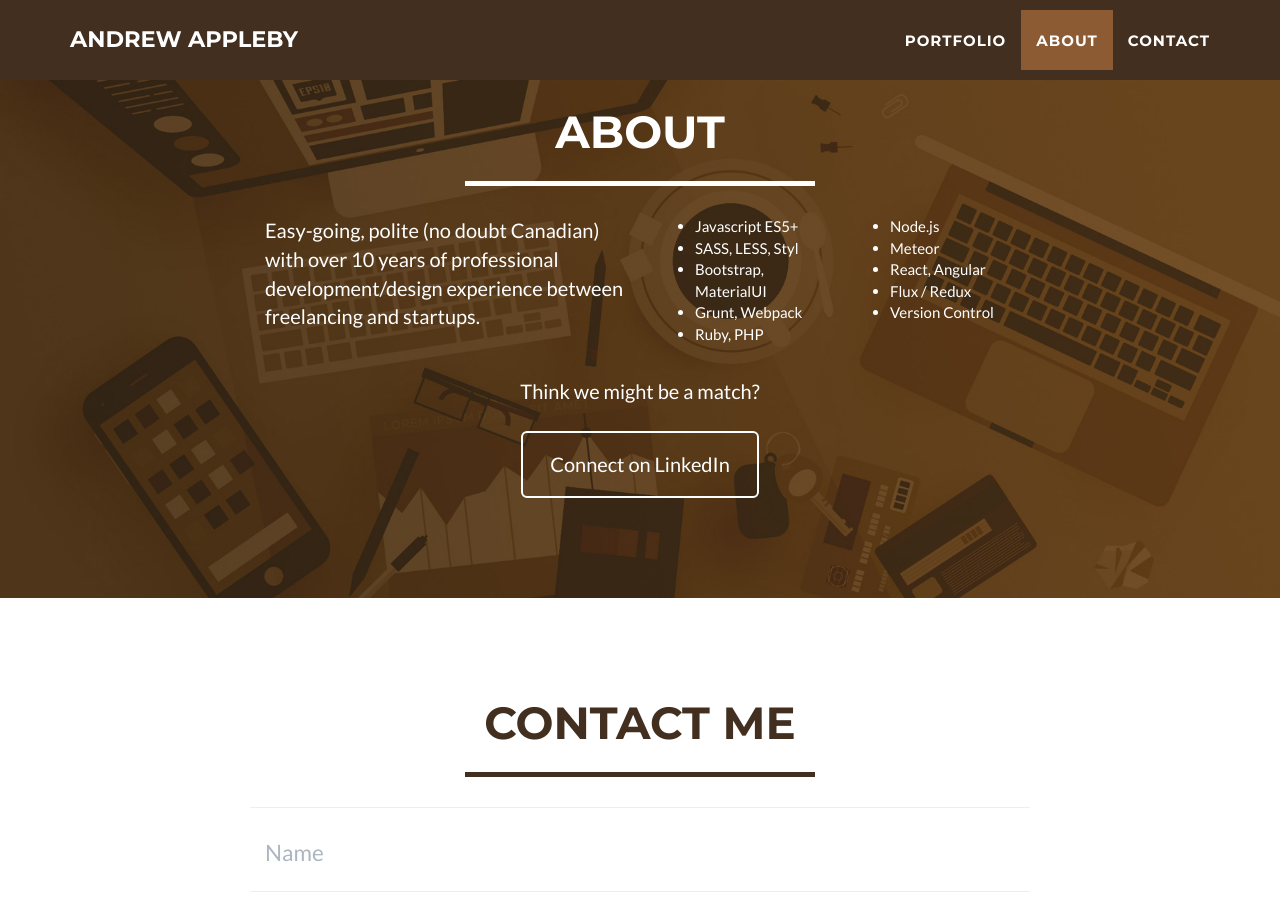
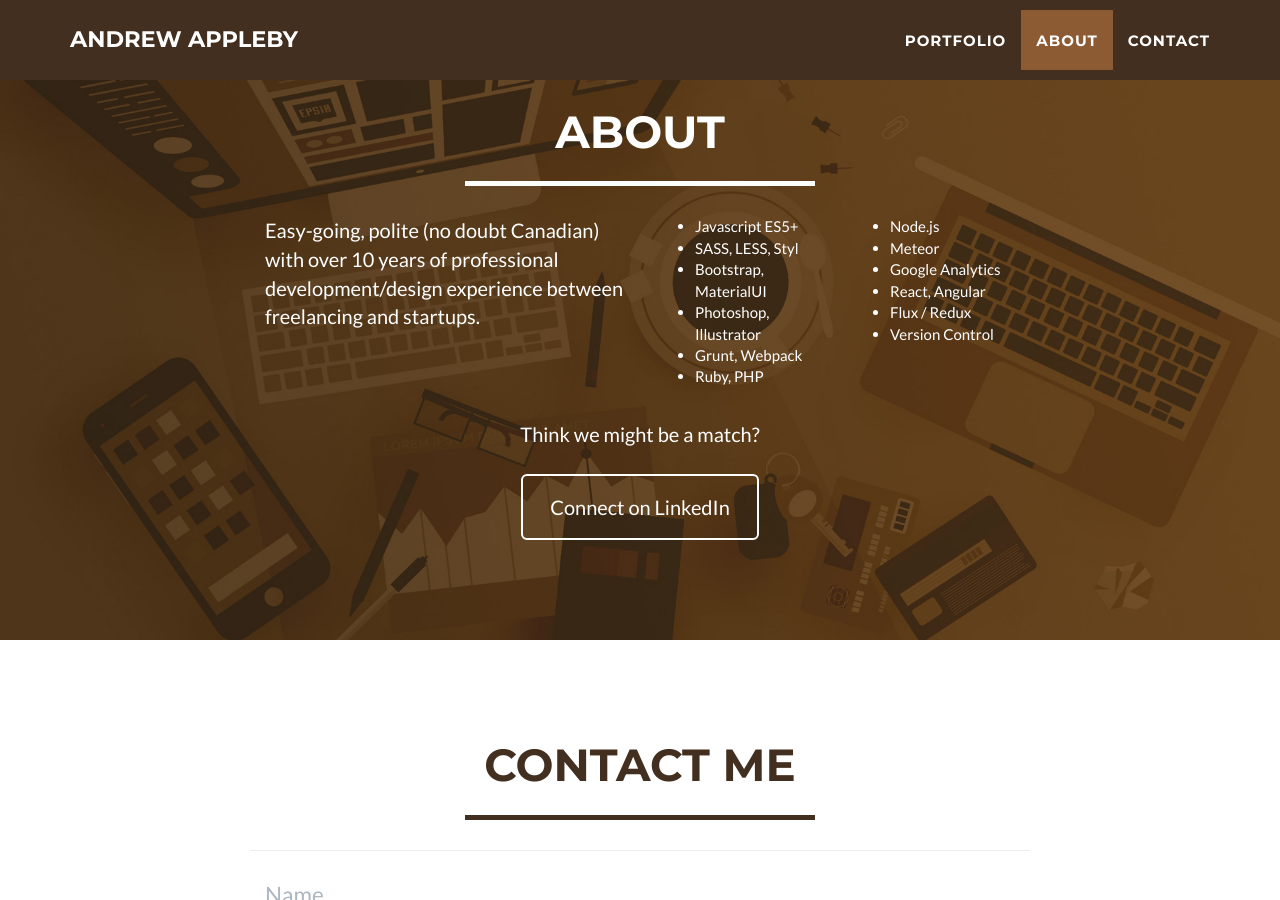
Before and after one commit to applebya/applebya.github.io, a Jekyll site: the page built from index.html, in a window 1280 px wide and 900 px high, scrolled down 1727 px. Built offline with Jekyll 4.4.1, drawn with Linux system fonts in a browser that asks for light colours.

Commit message:
Add skills

```diff
--- a/_includes/about.html
+++ b/_includes/about.html
@@ -21,6 +21,7 @@
 													<li>Javascript ES5+</li>
 													<li>SASS, LESS, Styl</li>
 													<li>Bootstrap, MaterialUI</li>
+													<li>Photoshop, Illustrator
 													<li>Grunt, Webpack</li>
 													<li>Ruby, PHP</li>
 												</ul>
@@ -29,6 +30,7 @@
 												<ul>
 													<li>Node.js</li>
 													<li>Meteor</li>
+													<li>Google Analytics</li>
 													<li>React, Angular</li>
 													<li>Flux / Redux</li>
 													<li>Version Control</li>
```
